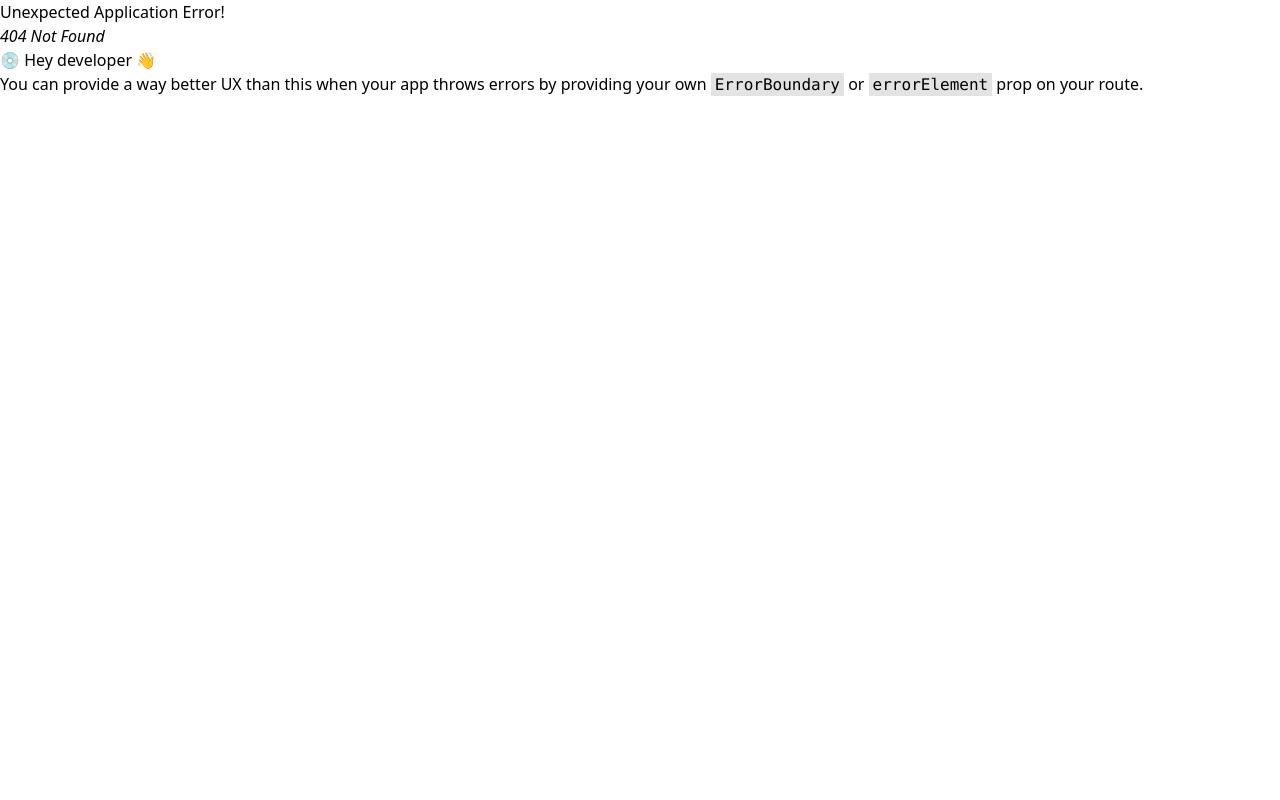
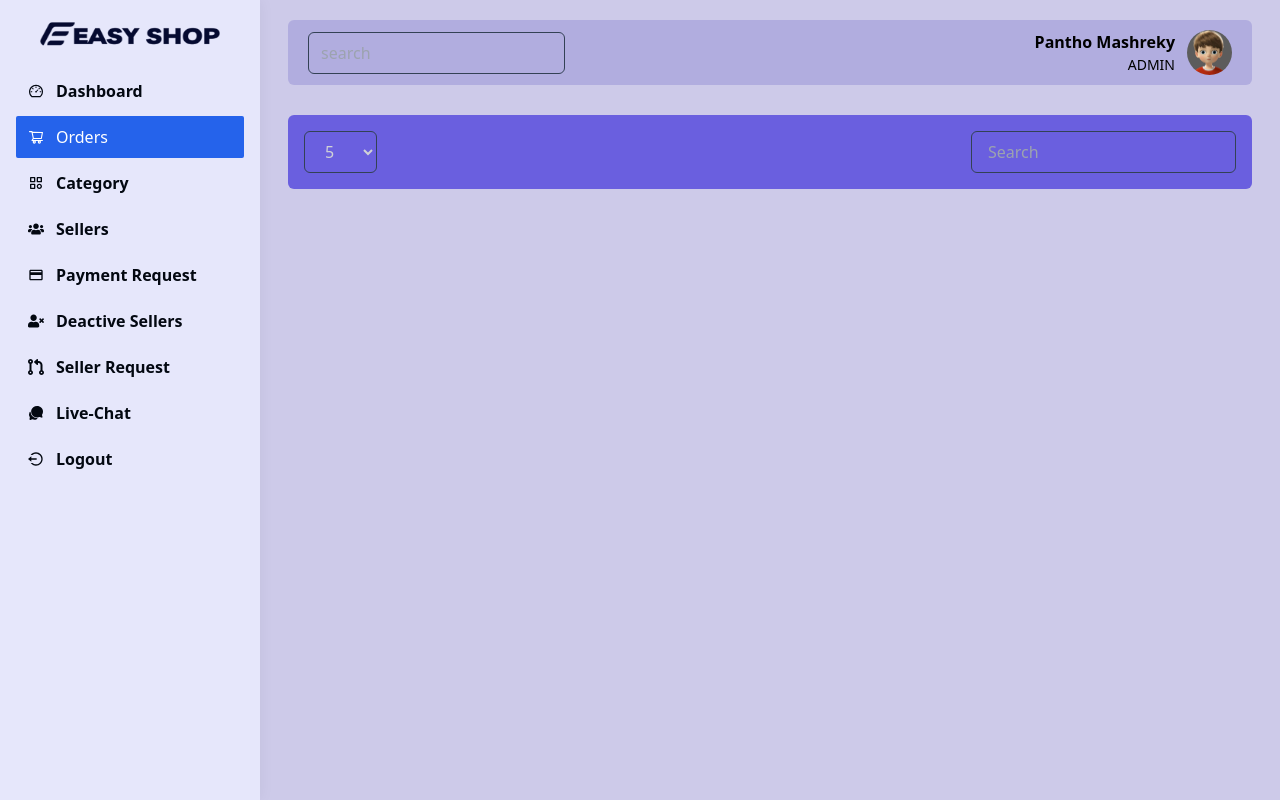
Before and after one commit to pantho0/multi-vendor-ecommerce, a React (Create React App) app in the folder dashboard/: page /admin/dashboard/orders in a window 1280 px wide. Before the commit this address had no page. Built offline with nearby package versions, Linux system fonts and the light colour scheme.

Commit message:
order page searchbar and data load button add

```diff
--- a/dashboard/src/router/routes/adminRoutes.js
+++ b/dashboard/src/router/routes/adminRoutes.js
@@ -1,4 +1,5 @@
 import AdminDashboard from "../../views/admin/AdminDashboard";
+import Orders from "../../views/admin/Orders";
 
 
 export const adminRoutes = [
@@ -6,5 +7,10 @@ export const adminRoutes = [
         path : 'admin/dashboard',
         element : <AdminDashboard/>,
         role : 'admin'
+    },
+    {
+        path : 'admin/dashboard/orders',
+        element : <Orders/>,
+        role : 'admin'
     }
 ]
--- /dev/null
+++ b/dashboard/src/views/admin/Orders.jsx
@@ -0,0 +1,25 @@
+import React, { useState } from 'react';
+
+const Orders = () => {
+    const [currentPage, setCurrentPage] = useState(1)
+    const [searchValue, setSearchValue] = useState('')
+    const [perPage, setPerPage] = useState(5)
+    return (
+        <div className='px-2 lg:px-7 pt-5'>
+            <div className='w-full p-4 bg-[#6a5fdf] rounded-md '>
+
+                <div className='flex justify-between items-center'>
+                    <select onChange={(e)=>setPerPage(parseInt(e.target.value))} className='px-4 py-2 focus:border-indigo-500 outline-none bg-[#6a5fdf] border border-slate-700 rounded-md text-[#d0d2d6]'>
+                        <option value="5">5</option>
+                        <option value="10">10</option>
+                        <option value="20">20</option>
+                    </select>
+                    <input className='px-4 py-2 focus:border-indigo-500 outline-none bg-transparent border border-slate-700 rounded-md text-[#d0d2d6]' type="text" placeholder='Search' />
+                </div>
+
+            </div>
+        </div>
+    );
+};
+
+export default Orders;
```
